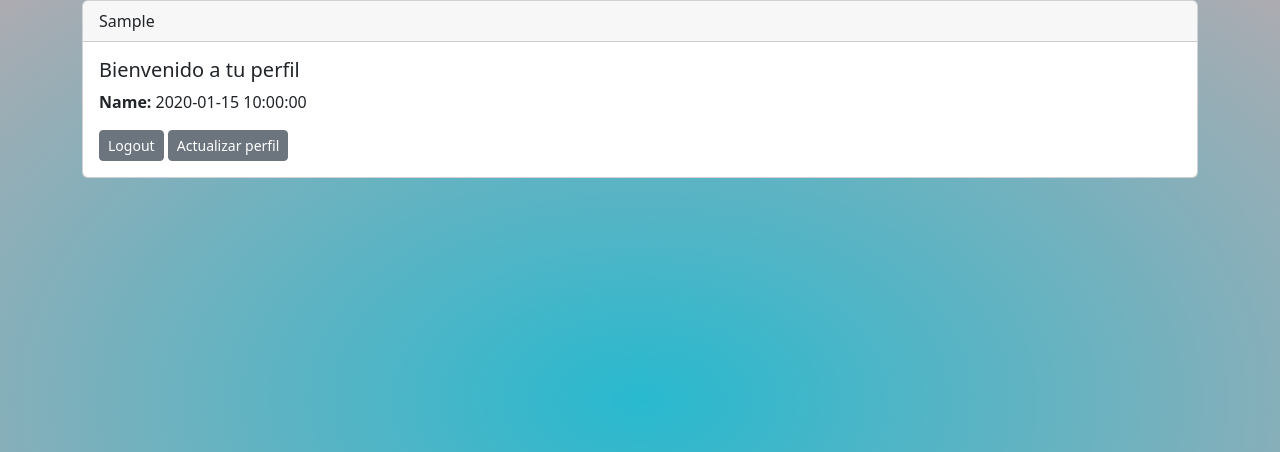
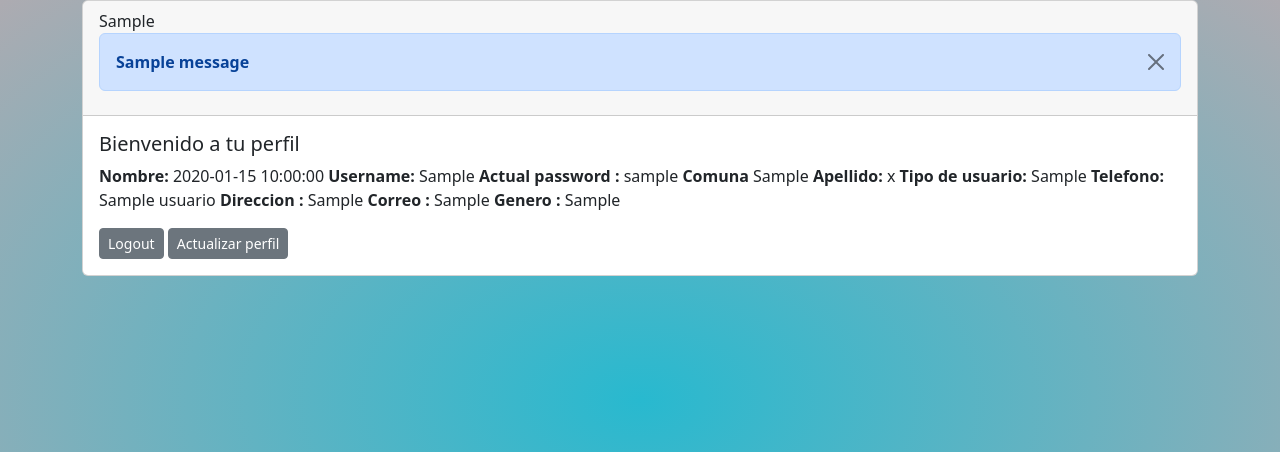
Before and after one commit to SebastianOrtegaCL/lenguajeparatodospy, a Flask app: page /perfil in a window 1280 px wide. Shown: the top 452 px of the page. Run offline with Flask 2, Linux system fonts and the light colour scheme; a user stored in the database is signed in; tables that the repository leaves empty or names only in its code hold one stand-in row (values such as "Sample post"); one stand-in notice (Sample message) is shown; data that the repository does not hold is empty; some libraries are stand-ins or nearby versions.

Commit message:
Perfil del usuario, puede actualizar algunos atributos

```diff
--- a/app.py
+++ b/app.py
@@ -1,5 +1,3 @@
-from wsgiref.validate import validator
-from xml.dom import ValidationErr
 from flask import Flask, render_template, request, redirect, url_for, flash, Response
 from flask_mysqldb import MySQL
 from flask_wtf.csrf import CSRFProtect  # Para el token de protección
@@ -155,6 +153,52 @@ class LoginRegisterForm(FlaskForm):
     direccion = StringField('direccion', validators=[InputRequired()])
     correo = StringField('correo', validators=[InputRequired()])
     tiposexo = StringField('tiposexo', validators=[InputRequired()])
+###
+class UserForm(FlaskForm):
+    nombre = StringField('Nombre', validators=[InputRequired()])
+    apellidos = StringField('Apellido', validators=[InputRequired()])
+    username = StringField('Username', validators=[InputRequired()])
+    password = PasswordField('New Password', [InputRequired(), EqualTo('confirm', message='Passwords must match')])
+    confirm  = PasswordField('Repeat Password')
+    # correo = StringField('Correo', validators=[InputRequired()])
+    # telefono = StringField('Teléfono', validators=[InputRequired()])
+    # direccion = StringField('Dirección', validators=[InputRequired()])
+    # submit = SubmitField("Actualizar")
+
+@app.route('/perfil')
+def perfil():
+    return render_template('perfil.html')
+
+@app.route('/perfil/update/<id>', methods=['GET', 'POST'])
+@login_required
+def updatePerfil(id):
+    cur = db.connection.cursor()
+    form = UserForm()
+    cur.execute('SELECT * FROM usuario WHERE id = {}'.format(id))
+    form_update = cur.fetchall()
+    if request.method == 'POST' and form.validate_on_submit:
+        nombre = form.nombre.data
+        apellidos = form.apellidos.data
+        username = form.username.data
+        print('Registro: ' + nombre, apellidos, username)
+        try:
+            cur.execute("""
+                UPDATE usuario
+                SET nombre = %s,
+                    apellidos = %s,
+                    username = %s
+                WHERE id = %s
+            """, (nombre, apellidos, username, id))
+            db.connection.commit()
+            flash("Info actualizada correctamente")
+            return redirect(url_for('perfil'))
+        except:
+            flash("Error, datos no han podido ser modificados")
+            return render_template("perfil.html", form=form)
+    else:
+        return render_template('update.html', form=form, form_update=form_update[0])
+
+
 
 
 @login_manager_app.user_loader
@@ -200,9 +244,6 @@ def home():
 def aprende():
     return render_template('aprende.html')
 
-@app.route('/perfil')
-def perfil():
-    return render_template('perfil.html')
 
 @app.route('/video_feed')
 def video_feed():
--- a/templates/perfil.html
+++ b/templates/perfil.html
@@ -9,17 +9,43 @@
     <div class="card">
         <div class="card-header">
             {{ current_user.username }}
-
+            {% with messages = get_flashed_messages() %}
+            {% if messages %}
+            {% for message in messages %}
+            <div class="alert alert-primary alert-dismissible" role="alert">
+                <strong>{{ message }}</strong>
+                <button type="button" class="btn-close" data-bs-dismiss="alert" aria-label="Close"></button>
+            </div>
+            {% endfor %}
+            {% endif %}
+            {% endwith %}
         </div>
         <div class="card-body">
             <h5 class="card-title">Bienvenido a tu perfil</h5>
             <p class="card-text">
-                <strong>Name:</strong>
+                <strong>Nombre:</strong>
                 {{ current_user.nombre }}
-
+                <strong>Username: </strong>
+                {{ current_user.username}}
+                <strong>Actual password : </strong>
+                {{ current_user.password }}
+                <strong>Comuna</strong>
+                {{ current_user.comuna }}
+                <strong>Apellido: </strong>
+                {{ current_user.apellidos }}
+                <strong>Tipo de usuario: </strong>
+                {{ current_user.tipoUsuario }}
+                <strong>Telefono: </strong>
+                {{ current_user.telefono }}
+                <strong>Direccion :  </strong>
+                {{ current_user.direccion }}
+                <strong>Correo : </strong>
+                {{ current_user.correo }}
+                <strong>Genero : </strong>
+                {{ current_user.tipoSexo }}
             </p>
             <a href="{{ url_for('logout') }} " class="btn btn-secondary btn-sm">Logout</a>
-            <a href="#" class="btn btn-secondary btn-sm"> Actualizar perfil </a>
+            <a href="{{ url_for('updatePerfil', id=current_user.id) }}" class="btn btn-secondary btn-sm"> Actualizar perfil </a>
 
         </div>
 
```
Also changed, not shown: templates/update.html (added, +31 -0 lines).
